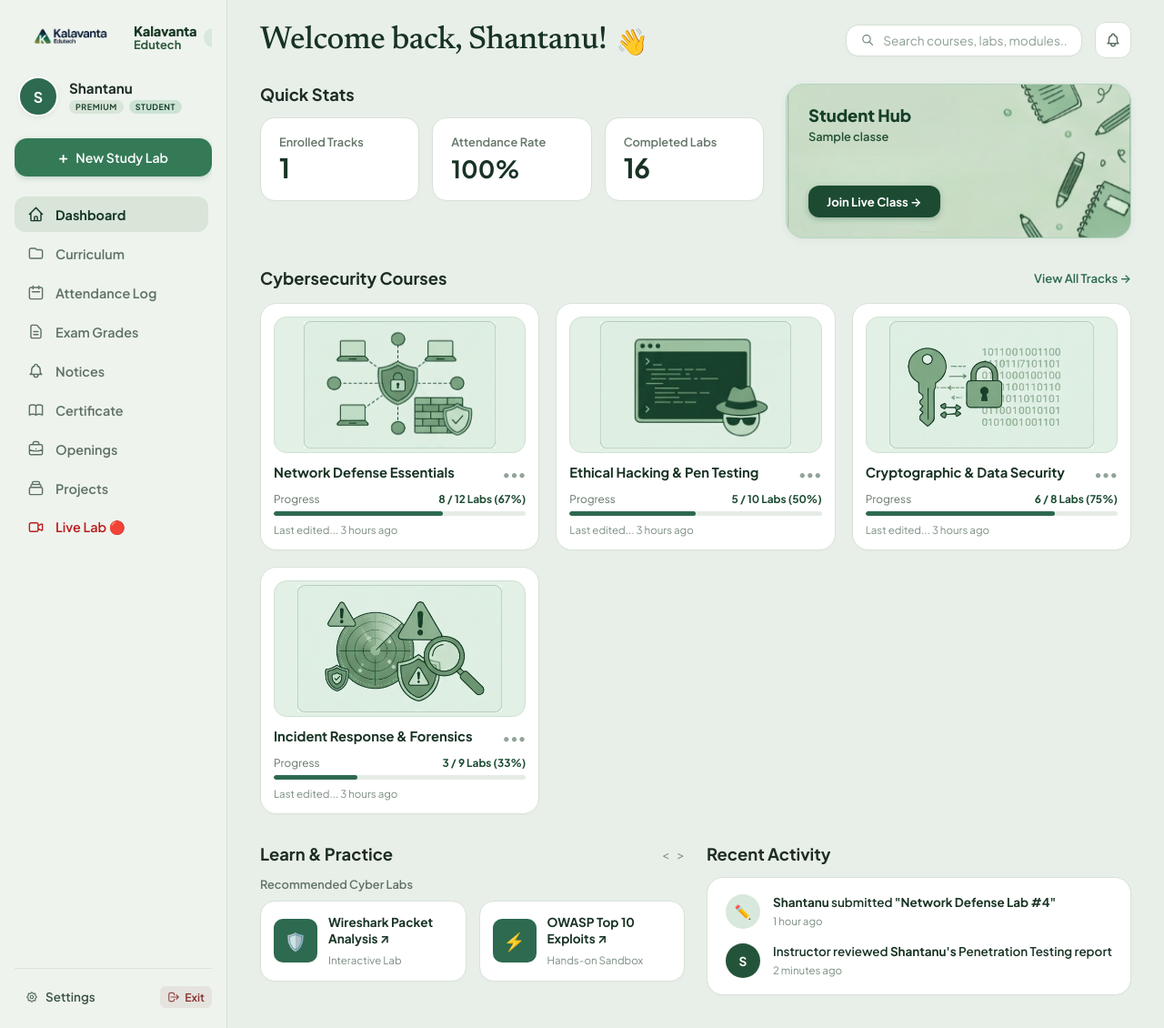
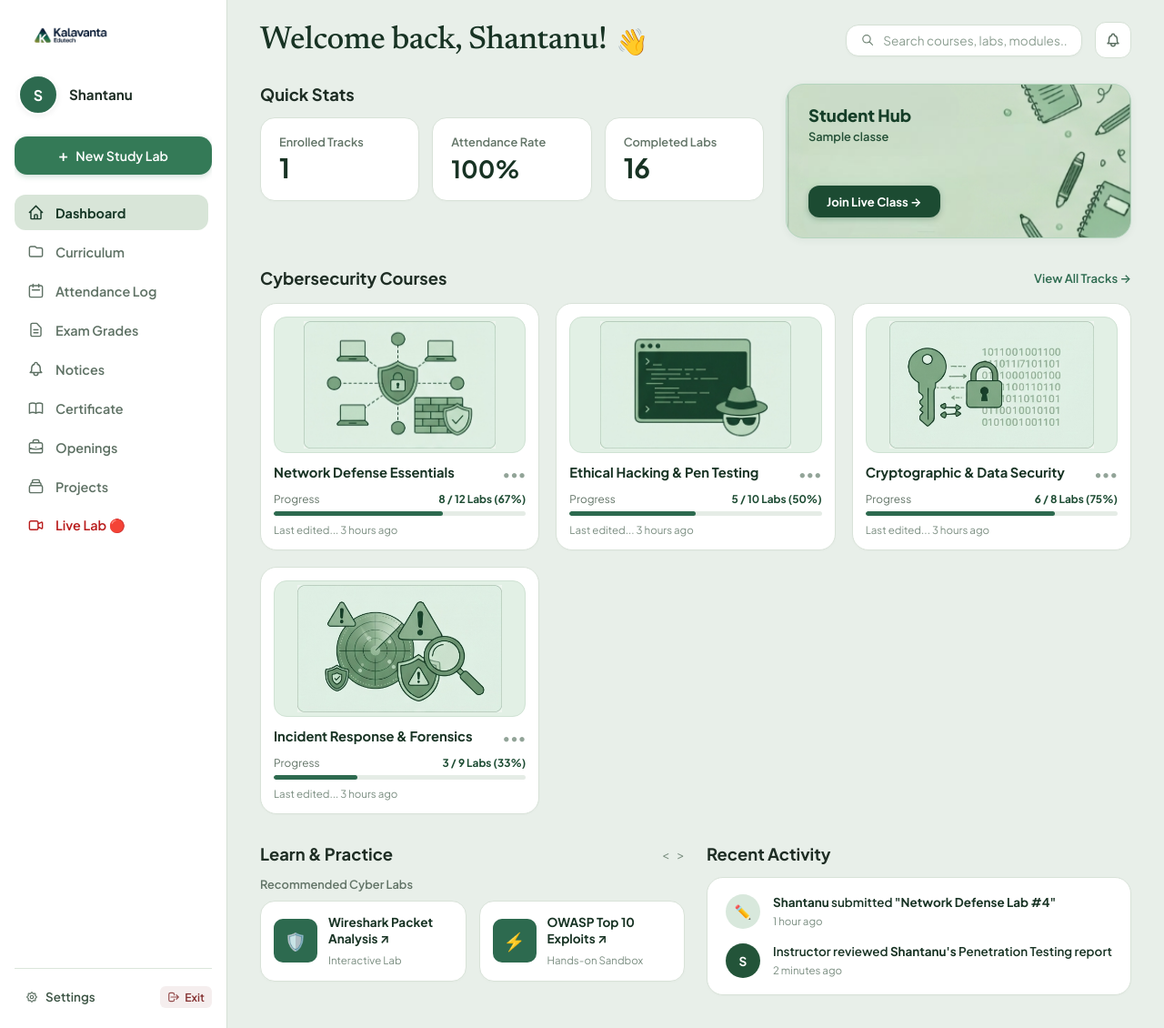
Before and after one commit to Shantanu-Groott/ERP, a PHP site: page /student/dashboard in a window 1280 px wide. Shown: the whole page at 91% size. Run offline with PHP 8.4, Linux system fonts and the light colour scheme; the visitor is signed in with stand-in values (Sample User, id 1); tables that the repository leaves empty hold one stand-in row (values such as "Sample post").

Commit message:
style(layout): refine sidebar background and simplify student header

```diff
--- a/app/Views/layouts/student.php
+++ b/app/Views/layouts/student.php
@@ -11,7 +11,7 @@
         :root {
             --bg-sage: #e8efe9;
             --bg-surface: #f4f7f4;
-            --sidebar-bg: #eef3ee;
+            --sidebar-bg: #ffffffff;
             --card-bg: #ffffff;
             --card-muted: #f7faf7;
             --text-dark: #1e2d24;
@@ -434,14 +434,7 @@
                 <div style="display: flex; align-items: center; justify-content: space-between; gap: 8px; margin-bottom: 22px; padding: 2px 2px;">
                     <a href="/student/dashboard" style="display: flex; align-items: center; gap: 9px; text-decoration: none;">
                         <img src="/assets/img/logo.png" alt="Kalavanta" style="height: 28px; width: auto; object-fit: contain;">
-                        <div style="display: flex; flex-direction: column; line-height: 1.1;">
-                            <span style="font-size: 0.92rem; font-weight: 800; color: #163622; letter-spacing: -0.2px;">Kalavanta</span>
-                            <span style="font-size: 0.8rem; font-weight: 700; color: #2e5a3c;">Edutech</span>
-                        </div>
                     </a>
-                    <span style="background: #d8e8dc; color: #205034; font-size: 0.72rem; font-weight: 700; padding: 3px 9px; border-radius: 9999px;">
-                        Student
-                    </span>
                 </div>
 
                 <!-- User Profile Pill -->
@@ -452,10 +445,6 @@
                     <div>
                         <div class="user-meta-name">
                             <?= htmlspecialchars(\App\Core\Session::get('user_name', 'Shantanu')) ?>
-                        </div>
-                        <div class="user-badges-row">
-                            <span class="pill-tag pill-premium">Premium</span>
-                            <span class="pill-tag pill-role">Student</span>
                         </div>
                     </div>
                 </div>
```
